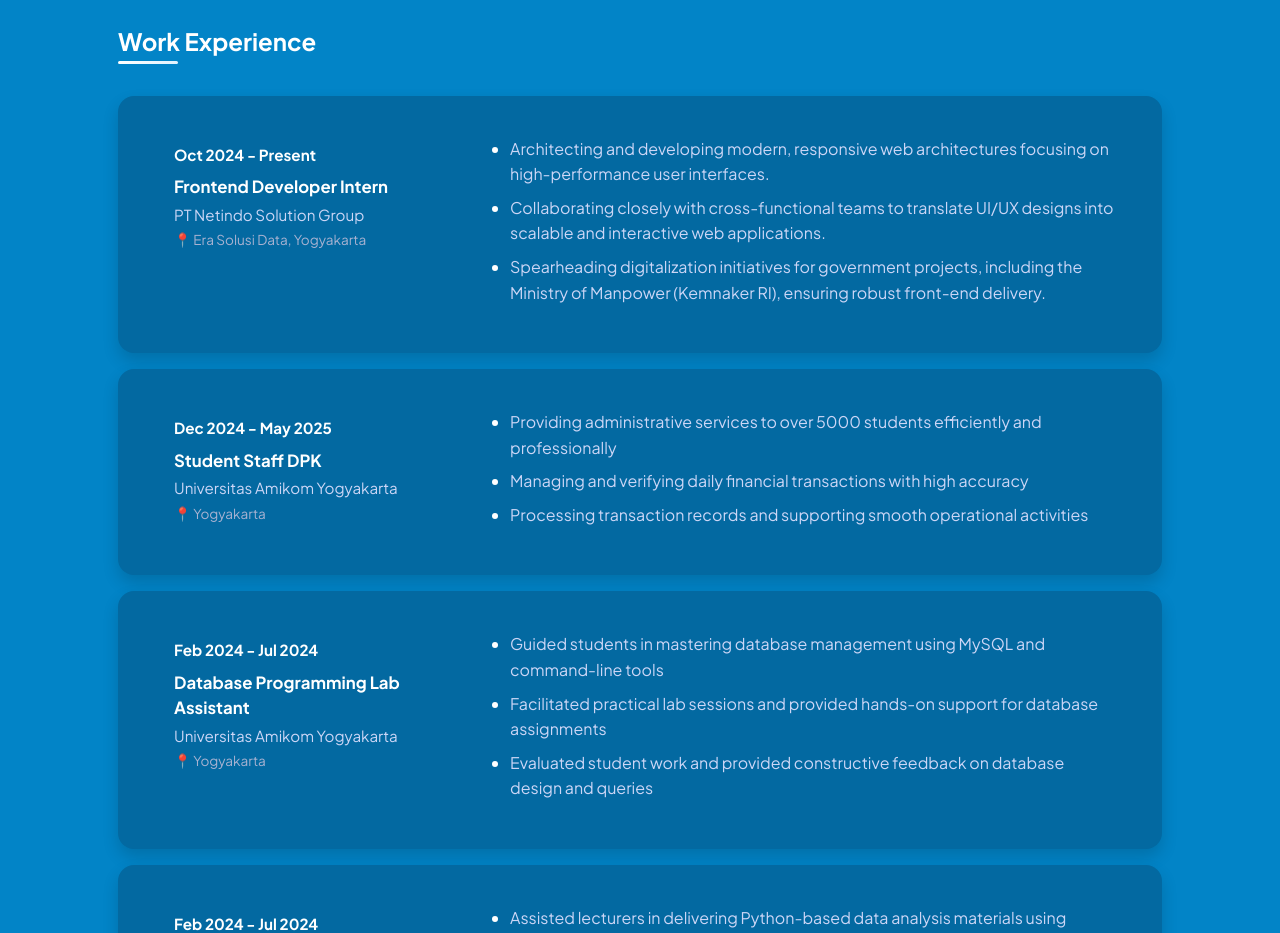
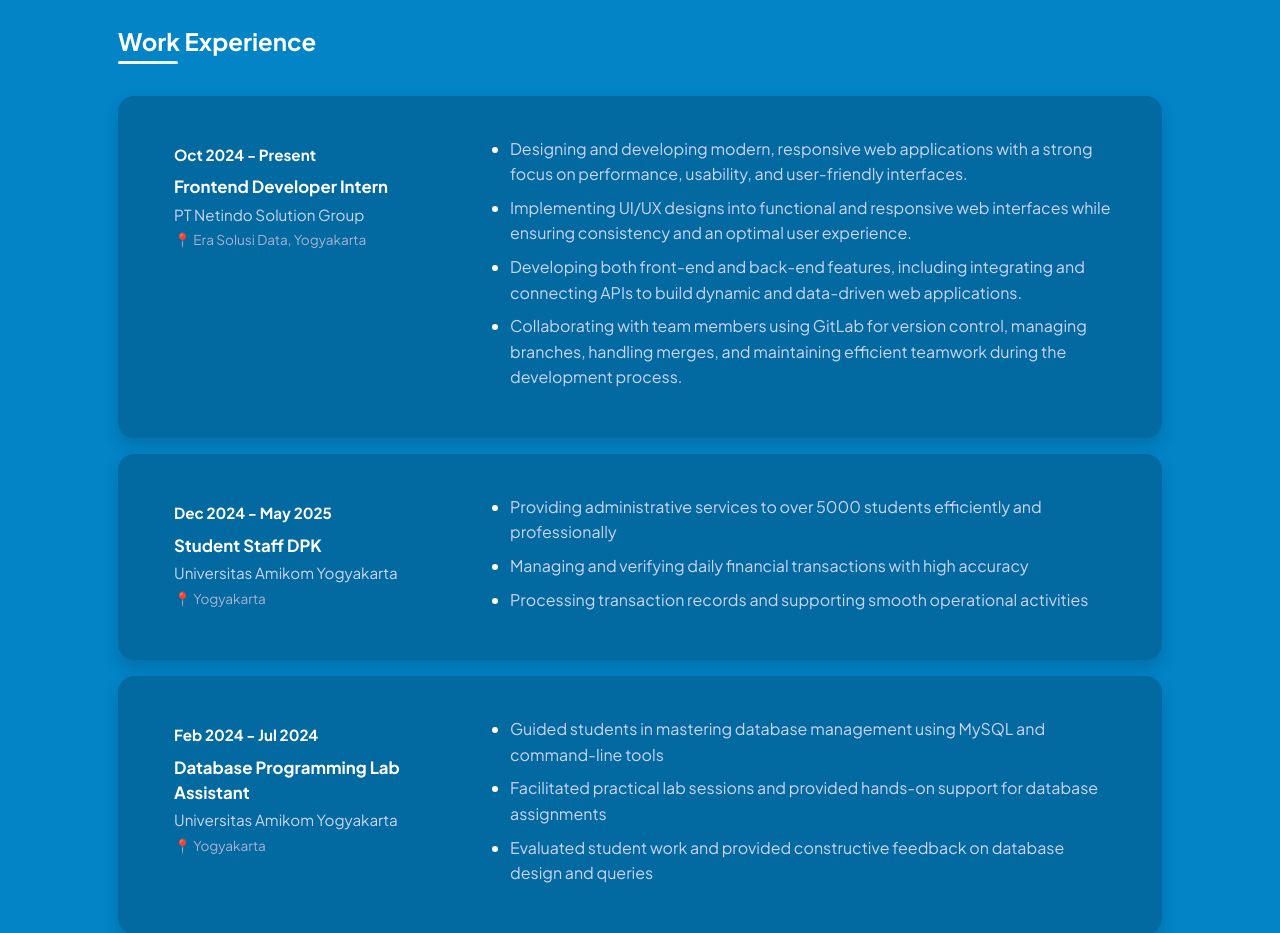
Before and after one commit to selvidebianita/Portofolio_Vue, a Vue app: page /resume in a window 1280 px wide. Shown: the part 920-1853 px from the top of the page. Built offline with nearby package versions, Linux system fonts and the light colour scheme.

Commit message:
update pt netindo experience description with user provided text

```diff
--- a/src/components/Resume/Experience.vue
+++ b/src/components/Resume/Experience.vue
@@ -9,9 +9,10 @@
           company: "PT Netindo Solution Group",
           location: "Era Solusi Data, Yogyakarta",
           description: [
-            "Architecting and developing modern, responsive web architectures focusing on high-performance user interfaces.",
-            "Collaborating closely with cross-functional teams to translate UI/UX designs into scalable and interactive web applications.",
-            "Spearheading digitalization initiatives for government projects, including the Ministry of Manpower (Kemnaker RI), ensuring robust front-end delivery.",
+            "Designing and developing modern, responsive web applications with a strong focus on performance, usability, and user-friendly interfaces.",
+            "Implementing UI/UX designs into functional and responsive web interfaces while ensuring consistency and an optimal user experience.",
+            "Developing both front-end and back-end features, including integrating and connecting APIs to build dynamic and data-driven web applications.",
+            "Collaborating with team members using GitLab for version control, managing branches, handling merges, and maintaining efficient teamwork during the development process.",
           ]
         },
         {
```
